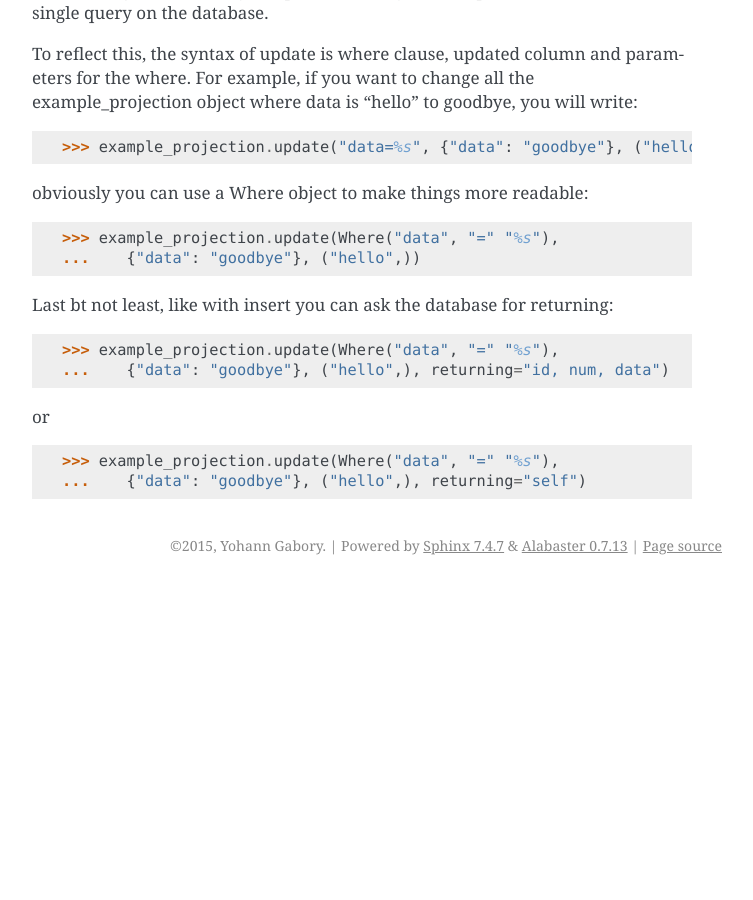
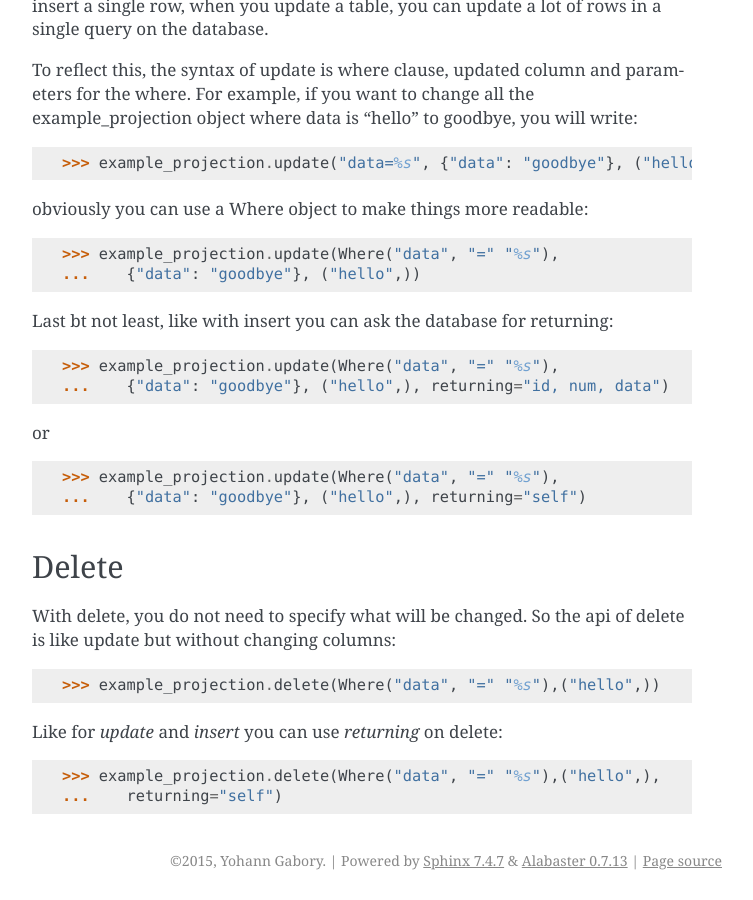
Before and after one commit to boblefrag/drunken_boat, a Sphinx documentation site: the page built from docs/source/orm/database.rst, in a window 1280 px wide and 900 px high, scrolled down 5489 px. Shown: the whole window, without its empty margins (388-1141 px from the left). Built offline with Sphinx 7.4.7, drawn with Linux system fonts in a browser that asks for light colours; formulas are drawn with MathJax 3; pages that are not in the unit, such as notebooks, are missing from menus; before the commit the page ends 6074 px from its top, so only the background shows below that.

Commit message:
add documantation

```diff
--- a/docs/source/orm/database.rst
+++ b/docs/source/orm/database.rst
@@ -230,7 +230,7 @@ You can check that your record is saved in the database::
 .. _returning:
 
 Returning
-_________
+---------
 
 You can feel a bit disturbing to do not have a hint on what's the
 result of your insert. If you want to get results, you can use
@@ -257,7 +257,7 @@ corresponding to the projection you actually use::
 
 
 Update
-______
+------
 
 Updating is similar o insert but the main difference is that when you
 commonly insert a single row, when you update a table, you can update
@@ -285,3 +285,17 @@ or
 
   >>> example_projection.update(Where("data", "=" "%s"),
   ...    {"data": "goodbye"}, ("hello",), returning="self")
+
+
+Delete
+------
+
+With delete, you do not need to specify what will be changed. So the
+api of delete is like update but without changing columns::
+
+  >>> example_projection.delete(Where("data", "=" "%s"),("hello",))
+
+Like for `update` and `insert` you can use `returning` on delete::
+
+  >>> example_projection.delete(Where("data", "=" "%s"),("hello",),
+  ...    returning="self")
```
